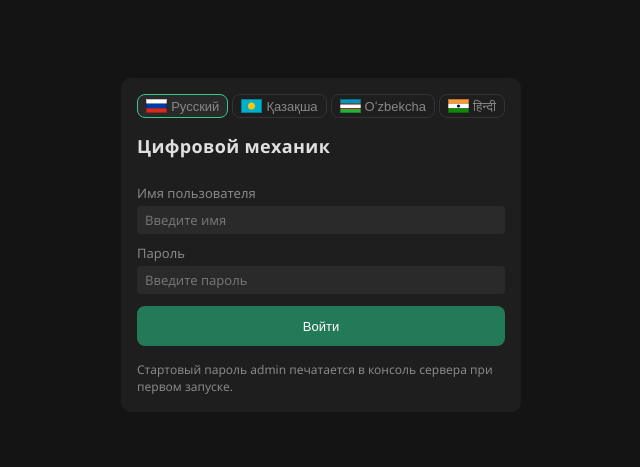
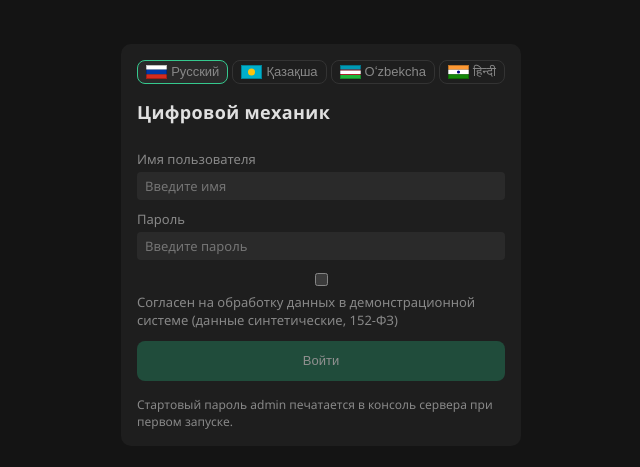
Before and after one commit to Mistress-Lukutar/digital-mechanic, a Vue app in the folder frontend/: page / in a window 1280 px wide. Shown: the part 133-600 px from the top of the page, without its empty margins (319-959 px from the left). Built offline with nearby package versions, Linux system fonts and the light colour scheme.

Commit message:
feat(ui): 152-FZ consent checkbox on login, e2e fixtures updated

```diff
--- a/frontend/src/i18n/locales/hi.ts
+++ b/frontend/src/i18n/locales/hi.ts
@@ -31,6 +31,7 @@ const hi = {
   'login.error.password': 'लॉगिन त्रुटि',
   'login.error.change': 'पासवर्ड बदलने में त्रुटि',
   'login.adminHint': 'शुरुआती admin पासवर्ड पहली बार लॉन्च पर सर्वर कंसोल में प्रदर्शित होता है।',
+  'login.consent': 'डेमो सिस्टम में डेटा प्रोसेसिंग के लिए सहमत (डेटा सिंथेटिक, 152-FZ)',
 
   // ---------------------------------------------------------------------------
   // garage.* — GarageView
--- a/frontend/src/i18n/locales/kk.ts
+++ b/frontend/src/i18n/locales/kk.ts
@@ -31,6 +31,7 @@ const kk = {
   'login.error.password': 'Кіру қатесі',
   'login.error.change': 'Құпия сөз өзгерту қатесі',
   'login.adminHint': 'Бастапқы admin құпия сөзі алғашқы іске қосуда сервер консолінде шығарылады.',
+  'login.consent': 'Демонстрациялық жүйеде деректерді өңдеуге келісемін (деректер синтетикалық, 152-ФЗ)',
 
   // ---------------------------------------------------------------------------
   // garage.* — GarageView
--- a/frontend/src/i18n/locales/ru.ts
+++ b/frontend/src/i18n/locales/ru.ts
@@ -29,6 +29,7 @@ const ru = {
   'login.error.password': 'Ошибка входа',
   'login.error.change': 'Ошибка смены пароля',
   'login.adminHint': 'Стартовый пароль admin печатается в консоль сервера при первом запуске.',
+  'login.consent': 'Согласен на обработку данных в демонстрационной системе (данные синтетические, 152-ФЗ)',
 
   // ---------------------------------------------------------------------------
   // garage.* — GarageView
--- a/frontend/src/i18n/locales/uz.ts
+++ b/frontend/src/i18n/locales/uz.ts
@@ -31,6 +31,7 @@ const uz = {
   'login.error.password': 'Kirish xatosi',
   'login.error.change': 'Parolni oʻzgartirish xatosi',
   'login.adminHint': 'Boshlangʻich admin paroli birinchi ishga tushirishda server konsoliga chiqariladi.',
+  'login.consent': 'Demo tizimida maʼlumotlarni qayta ishlashga roziman (maʼlumotlar sintetik, 152-FZ)',
 
   // ---------------------------------------------------------------------------
   // garage.* — GarageView
--- a/frontend/src/pages/LoginView.vue
+++ b/frontend/src/pages/LoginView.vue
@@ -18,6 +18,7 @@ const emit = defineEmits<{
 const username = ref('')
 const password = ref('')
 const loading = ref(false)
+const consent = ref(false)
 
 // Password change form state
 const oldPwd = ref('')
@@ -97,7 +98,12 @@ function dismissError(): void {
           />
         </div>
 
-        <button class="primary" type="submit" :disabled="loading" style="width: 100%; margin-top: 12px;">
+        <div class="field consent-field">
+          <input id="login-consent" type="checkbox" v-model="consent" required />
+          <label class="label" for="login-consent">{{ t('login.consent') }}</label>
+        </div>
+
+        <button class="primary" type="submit" :disabled="loading || !consent" style="width: 100%; margin-top: 12px;">
           {{ loading ? t('login.submitting') : t('login.submit') }}
         </button>
       </form>
```
Also changed, not shown: 2 other files (tests, documents, lock files or other folders).
